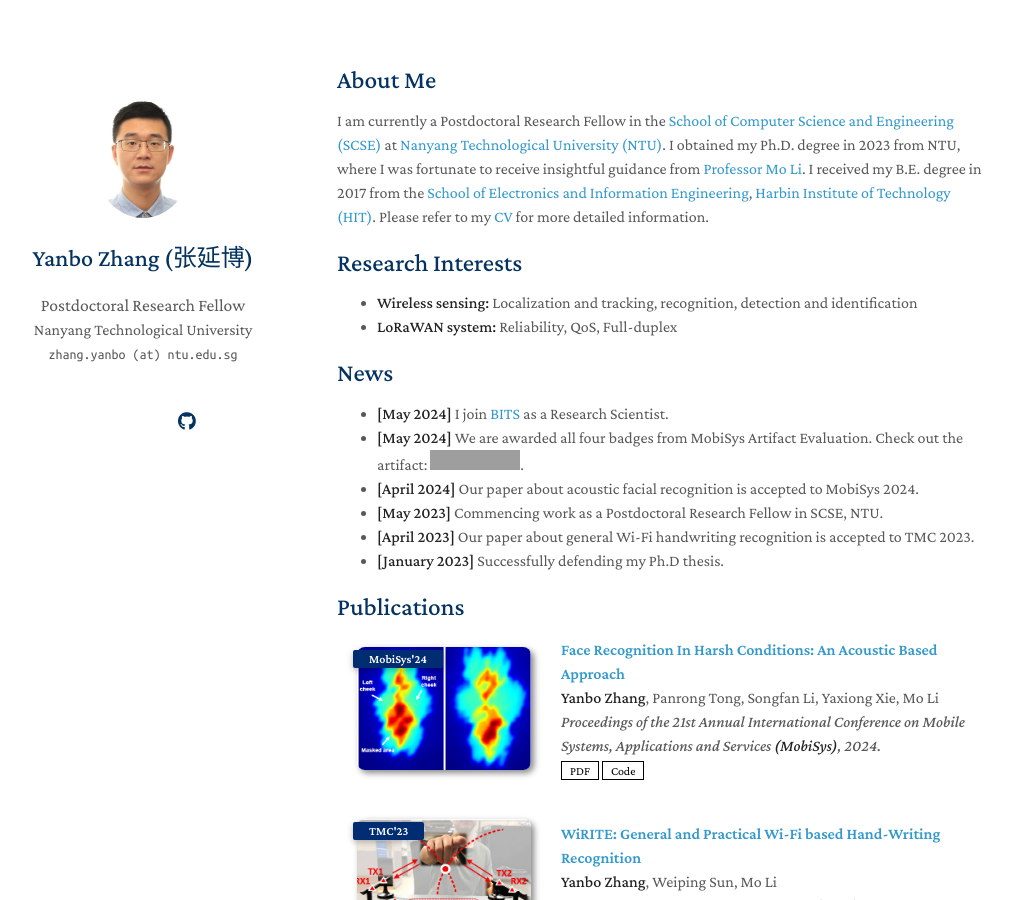
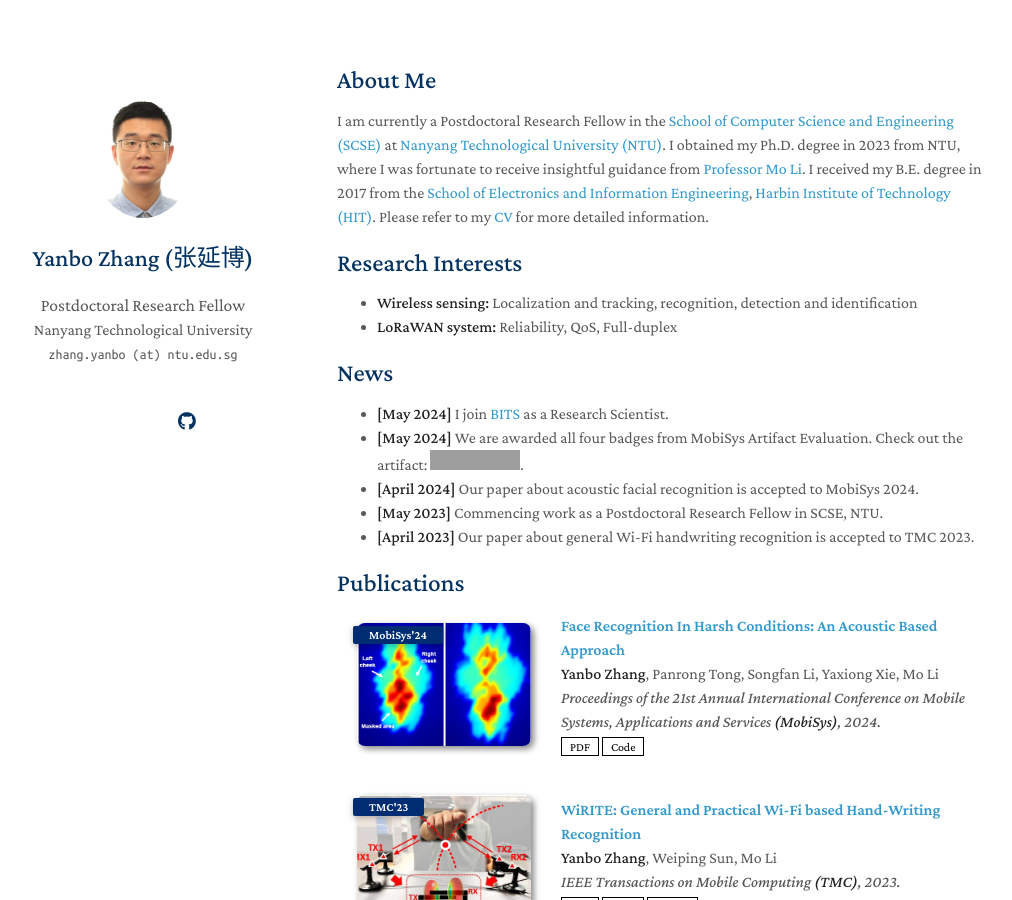
Before and after one commit to yanbozhang003/yanbozhang003.github.io, a Jekyll site: the page built from index.md, in a window 1280 px wide and 900 px high. Shown: the whole window, without its empty margins (133-1145 px from the left). Built offline with Jekyll 4.4.1, drawn with Linux system fonts in a browser that asks for light colours; nearby versions of some CDN libraries; a style sheet for code colours, icons or effects is not loaded; our own code applies the rules of GitHub Pages for plain Markdown files; grey boxes are pictures that could not be loaded.

Commit message:
Update index.md

```diff
--- a/index.md
+++ b/index.md
@@ -22,7 +22,7 @@
 - **[April 2024]** Our paper about acoustic facial recognition is accepted to MobiSys 2024.
 - **[May 2023]** Commencing work as a Postdoctoral Research Fellow in SCSE, NTU.
 - **[April 2023]** Our paper about general Wi-Fi handwriting recognition is accepted to TMC 2023.
-- **[January 2023]** Successfully defending my Ph.D thesis.
+<!-- - **[January 2023]** Successfully defending my Ph.D thesis.  -->
 
 {% include_relative _includes/publications.md %}
 
```
